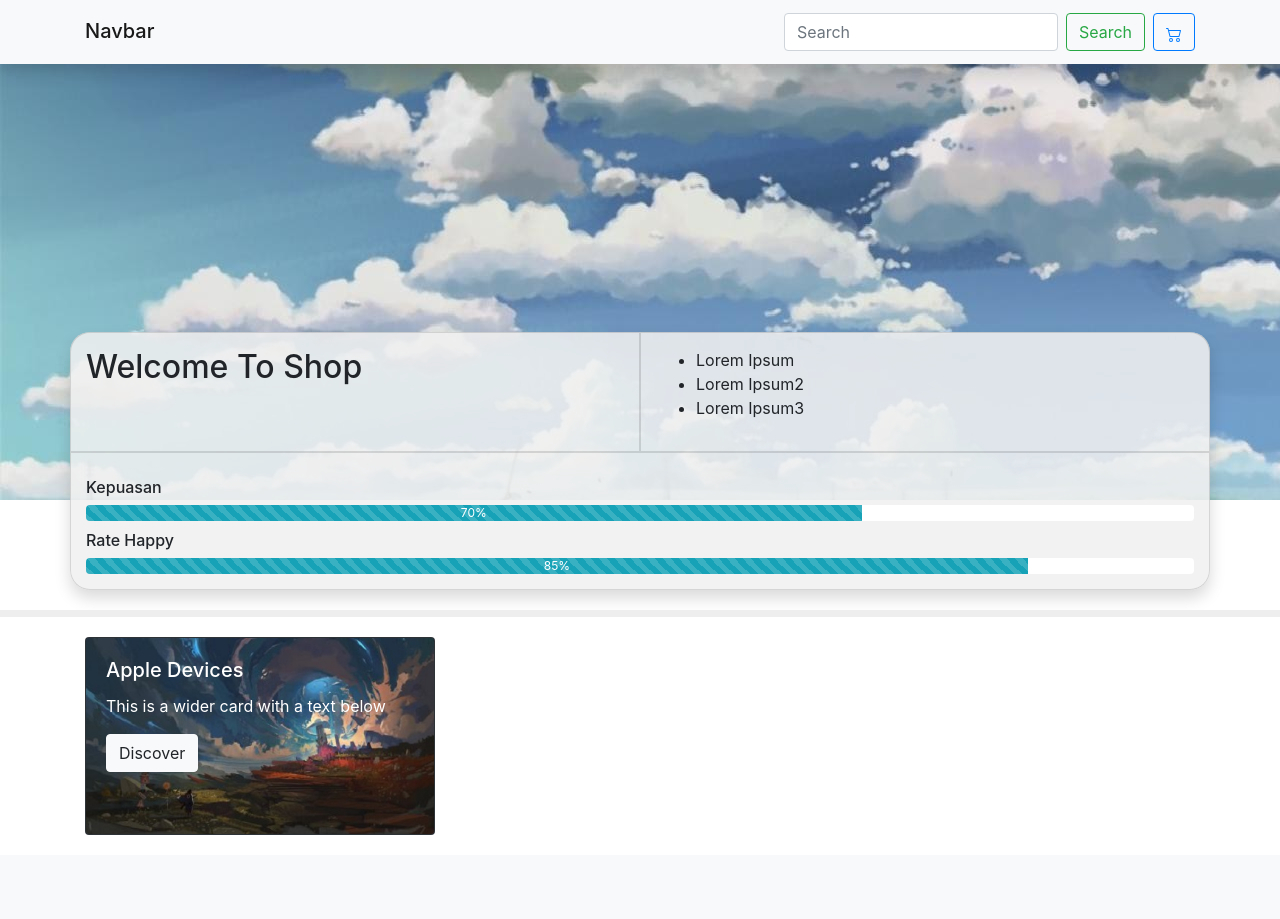
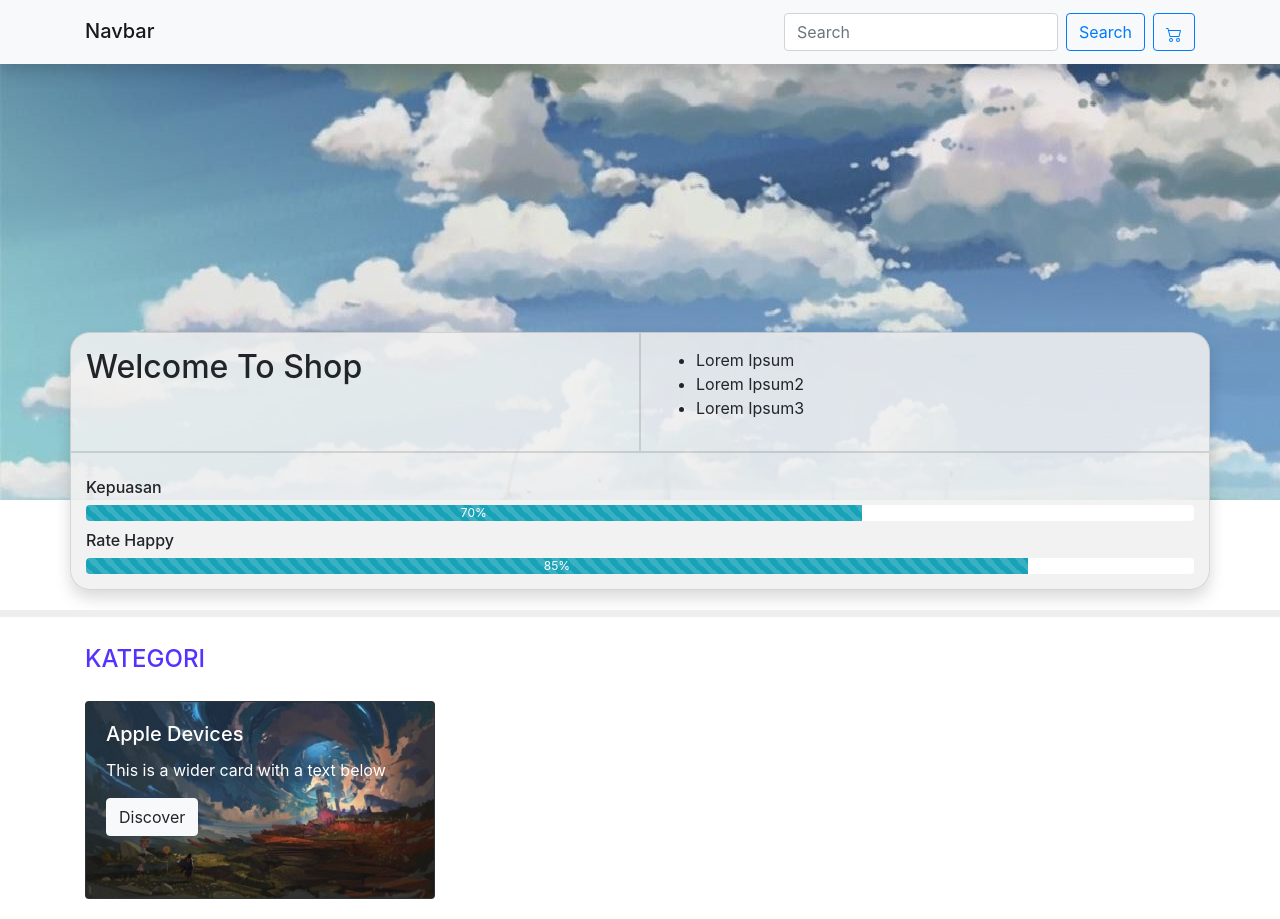
Before and after one commit to nafaraaa/e-commerce-2022, a Django app: page / in a window 1280 px wide. Before the commit the page ends 835 px from the top, so only its background shows below. Run offline with Django 3.2, Linux system fonts and the light colour scheme.

Commit message:
colekan sedikit

```diff
--- a/static/style.css
+++ b/static/style.css
@@ -34,6 +34,12 @@
 	border-radius: 0px 0px 20px 20px;
 }
 
+.underline{
+	width: 150px;
+	height: 1px;
+	background-color: black;
+	margin: 0!important;
+}
 
 .section-content {
 	margin-top: 20px;
@@ -48,3 +54,30 @@
 .progress-title{
 	margin-top: 10px;
 }
+
+.link-href {
+    position: relative;
+    display: inline-block;
+    padding: 0.5rem 0 0.2rem;
+    font-size: 1.5rem;
+    color: rgb(83, 52, 255);
+    text-transform: uppercase;
+    transition: all 500ms ease-in-out;
+  }
+
+  .link-href::after {
+    position: absolute;
+    content: "";
+    width: 100%;
+    height: 2px;
+    top: 100%;
+    left: 0;
+    background: var(--pink);
+    transition: transform 0.5s;
+    transform: scaleX(0);
+    transform-origin: right;
+  }
+  .link-href:hover::after {
+    transform: scaleX(1);
+    transform-origin: left;
+  }
--- a/templates/base.html
+++ b/templates/base.html
@@ -20,7 +20,7 @@
 			    <div class="navbar-nav ml-auto">
 			      	<form class="form-inline">
 	    				<input class="form-control mr-sm-2" type="search" placeholder="Search" aria-label="Search">
-	    				<button class="btn btn-outline-success mr-2 my-2 my-sm-0" type="submit">Search</button>
+	    				<button class="btn btn-outline-primary mr-2 my-2 my-sm-0" type="submit">Search</button>
 	  				</form>
 	  				<a href="" class="tombol btn btn-outline-primary my-2 my-sm-0">
 	  					<svg xmlns="http://www.w3.org/2000/svg" width="16" height="16" fill="currentColor" class="bi bi-cart2" viewBox="0 0 16 16">
--- a/templates/home/indexhome.html
+++ b/templates/home/indexhome.html
@@ -37,7 +37,8 @@
 	</div>
 	<section class="section-content">
 		<div class="container">
-			<div class="row">
+			<h2 class="d-flex mx-auto"><a href="" class="link-href text-decoration-none">Kategori</a></h2>
+			<div class="row mt-4">
 			    <div class="col-md-4">
 			      	<div class="card bg-dark">
 			        <img src="{% static 'sample1.png' %}" class="card-img opacity">
```
